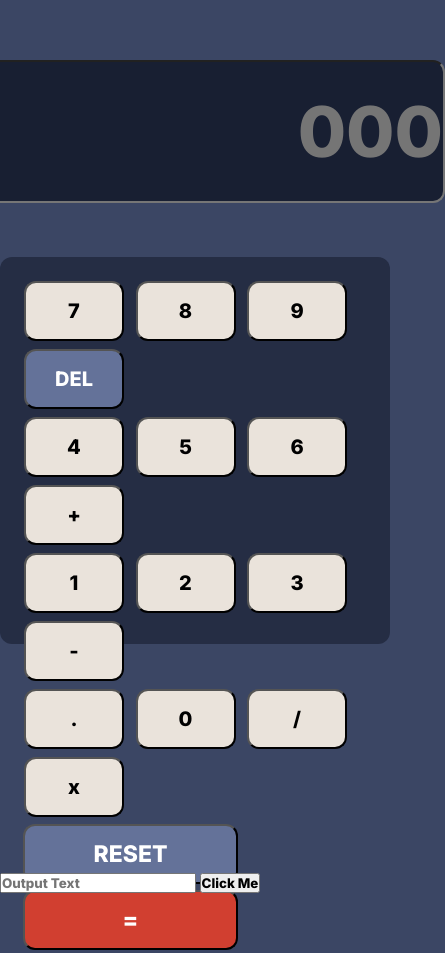
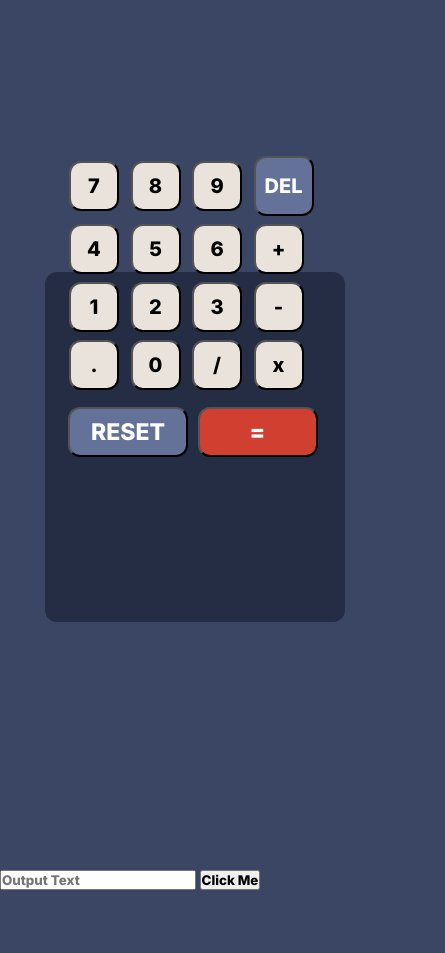
Before and after one commit to saurabhag1/Calculator, a plain HTML site: page index.html in a window 390 px wide. Shown: the part 115-1068 px from the top of the page, 445 px wide, since content can reach past the window. After the commit the page ends 1005 px from the top, so only its background shows below. Drawn offline with nearby package versions, Linux system fonts and the light colour scheme.

Commit message:
Update style.css

```diff
--- a/style.css
+++ b/style.css
@@ -34,6 +34,8 @@ body {
     height: 60px;
     margin: 4px;
     cursor: pointer;
+    position: relative;
+    top: -140px;
 }
 
 .button2 {
@@ -45,6 +47,8 @@ body {
     color: white;
     background-color: #647299;
     cursor: pointer;
+    position: relative;
+    top: -130px;
 }
 
 .button3 {
@@ -56,6 +60,8 @@ body {
     font-size: 23px;
     color: white;
     cursor: pointer;
+    position: relative;
+    top: -130px;
 }
 
 .button4 {
@@ -67,10 +73,13 @@ body {
     margin: 4px;
     color: white;
     cursor: pointer;
+    position: relative;
+    top: -140px;
 }
 
 .form {
-     display: flex;
+    display: flex;
+    /* align-items: center; */
     justify-content: center;
     align-items: center;
 }
@@ -84,8 +93,32 @@ body {
     text-align: end;
     color: white;
     position: relative;
-    position: relative;
-    top: 175px;
+    top: -168px;
 }
 
-@media screen {}
+@media only screen and (max-width:600px) {
+    .countainer2 {
+        width: 300px;
+        height: 350px;
+    }
+    .button {
+        width: 50px;
+        height: 50px;
+    }
+    .button2 {
+        width: 120px;
+        height: 50px;
+    }
+    .button3 {
+        width: 120px;
+        height: 50px;
+    }
+    .button4 {
+        width: 60px;
+    }
+    .input {
+        width: 300px;
+        height: 90px;
+        margin-top: 50px;
+    }
+}
```
